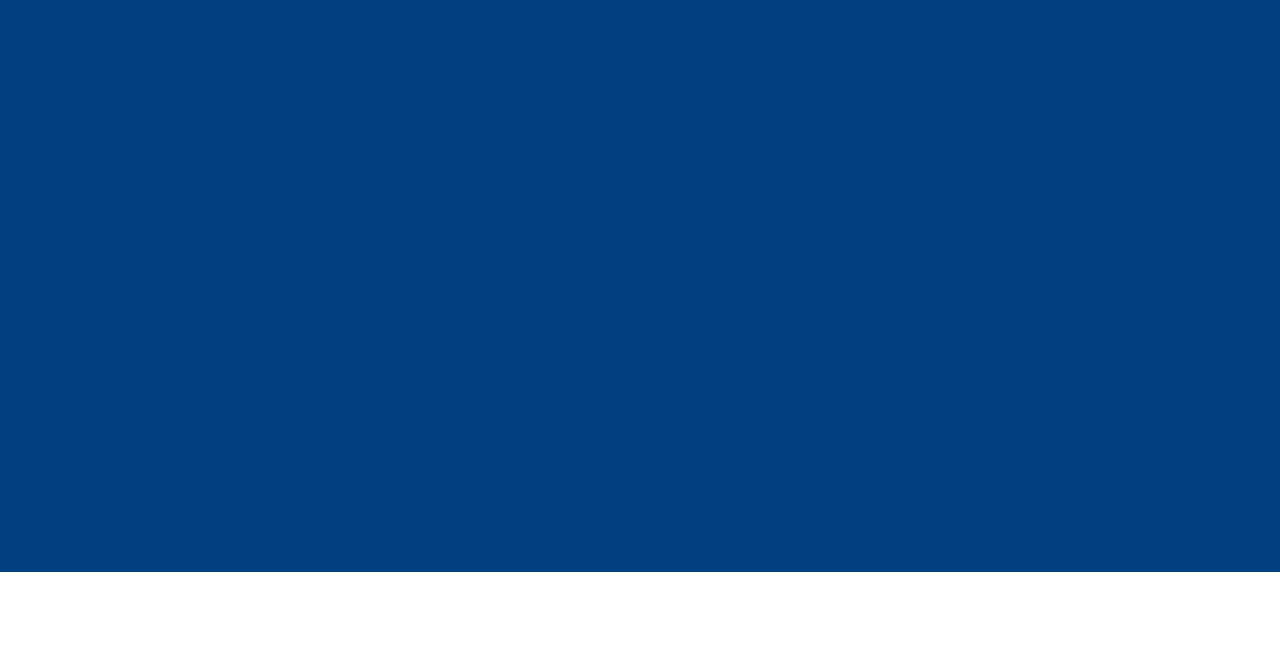
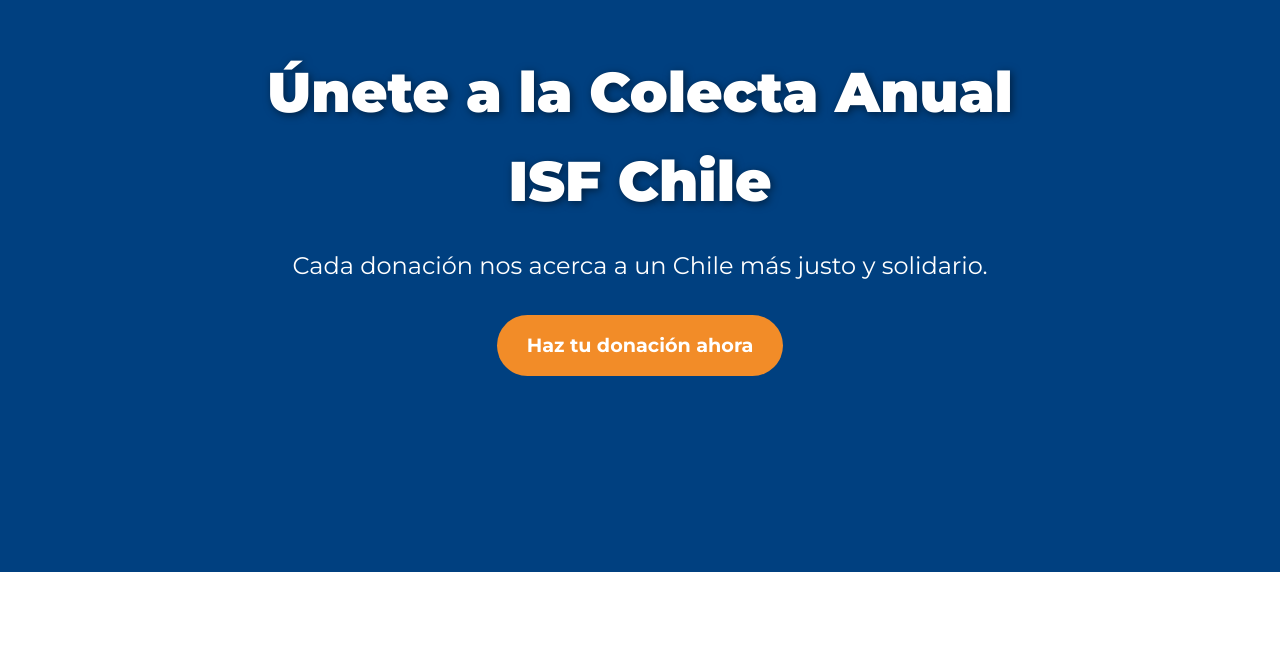
Before and after one commit to 9francisco6ruiz-test/github_page_test01, a plain HTML site: page index.html in a window 1280 px wide. Shown: the part 148-797 px from the top of the page. Drawn offline with Linux system fonts and the light colour scheme.

Commit message:
Update index.html

```diff
--- a/index.html
+++ b/index.html
@@ -25,7 +25,11 @@
 
     <header class="hero">
         <div class="hero-content">
-            <!-- Este div se usará para el mensaje del voluntario -->
+            <!-- ===== CONTENIDO RESTAURADO ===== -->
+            <h1 class="hero-title">Únete a la Colecta Anual ISF Chile</h1>
+            <p class="hero-subtitle">Cada donación nos acerca a un Chile más justo y solidario.</p>
+            <a href="#donation" class="cta-button">Haz tu donación ahora</a>
+            <!-- El mensaje del voluntario se insertará aquí con JavaScript -->
         </div>
     </header>
 
@@ -42,13 +46,11 @@
                             <div class="form-group">
                                 <label for="donor-name">Nombre Completo</label>
                                 <input type="text" id="donor-name" name="name" placeholder="Ej: Javiera Rojas" required>
-                                <!-- Contenedor para mensaje de error -->
                                 <small id="error-donor-name" class="error-message"></small>
                             </div>
                             <div class="form-group">
                                 <label for="donor-email">Correo Electrónico</label>
                                 <input type="email" id="donor-email" name="email" placeholder="Ej: javiera.rojas@email.com" required>
-                                <!-- Contenedor para mensaje de error -->
                                 <small id="error-donor-email" class="error-message"></small>
                             </div>
                         </form>
@@ -66,7 +68,6 @@
                             <input type="number" id="custom-amount-input" placeholder="Otro monto (CLP)" min="1000">
                             <button class="donation-btn" id="custom-amount-btn">Donar este monto</button>
                         </div>
-                        <!-- Contenedor para mensaje de error del monto personalizado -->
                         <small id="error-custom-amount" class="error-message"></small>
                     </div>
                 </div>
```
